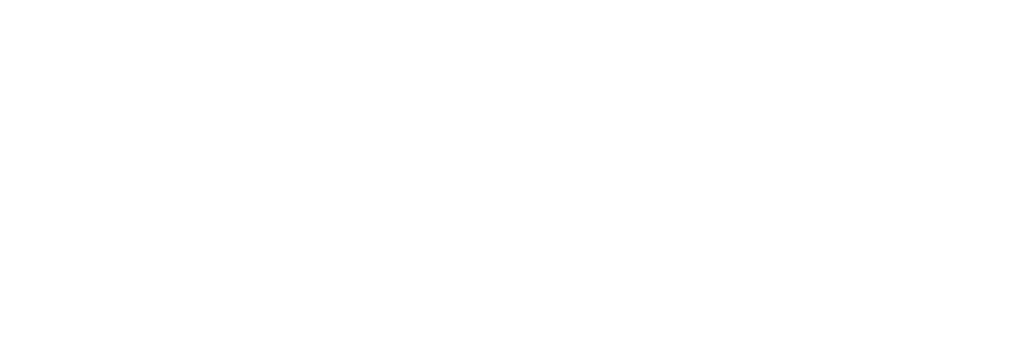
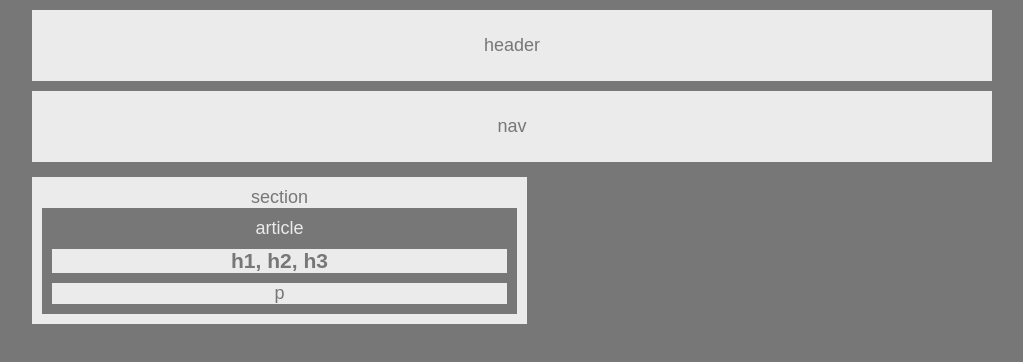
Before and after one commit to hoomanfor/wireframe-excercise, a plain HTML site: page index.html in a window 1280 px wide. Shown: the whole page, without its empty margins (128-1151 px from the left). Drawn offline with Linux system fonts and the light colour scheme.

Commit message:
completed the header nav section

```diff
--- a/index.html
+++ b/index.html
@@ -5,6 +5,19 @@
         <link rel="stylesheet" type="text/css" href="style.css">
     </head>
     <body>
-
+        <header>
+            header
+        </header>
+        <nav>
+            nav
+        </nav>
+        <section>
+            section
+            <article>
+                article
+                <h1>h1, h2, h3</h1>
+                <p>p</p>
+            </article>
+        </section>
     </body>
 </html>
--- a/style.css
+++ b/style.css
@@ -0,0 +1,63 @@
+* {
+    box-sizing: border-box;
+    margin: 0;
+    padding: 0;
+}
+
+body {
+    font-family: 'Arial', 'Helvetica Neue', Helvetica, sans-serif;
+    color: #777;
+    background: #777;
+    width: 960px;
+    font-size: 18px;
+    margin: 0 auto;
+}
+
+header {
+    background: #ebebeb;
+    text-align: center;
+    padding: 25px 0;
+    margin-top: 10px;
+    /* border: 1px dashed black; */
+}
+
+nav {
+    background: #ebebeb;
+    text-align: center;
+    padding: 25px 0;
+    margin-top: 10px;
+}
+
+section {
+    background: #ebebeb;
+    width: 495px;
+    margin-top: 15px;
+    text-align: center;
+    padding: 10px;
+}
+
+aside {
+    background: #ebebeb;
+}
+
+footer {
+    background: #ebebeb;
+}
+
+article {
+    color: #ebebeb;
+    background: #777;
+    padding: 10px;
+}
+
+h1 {
+    color: #777;
+    background: #ebebeb;
+    margin-top: 10px;
+}
+
+p {
+    color: #777;
+    background: #ebebeb;
+    margin-top: 10px;
+}
```
Also changed, not shown: 1 other file.
